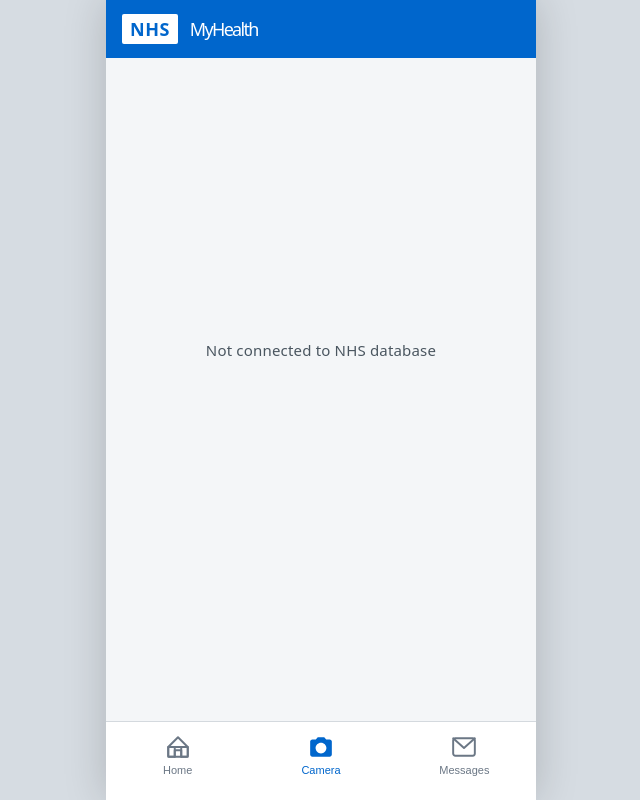
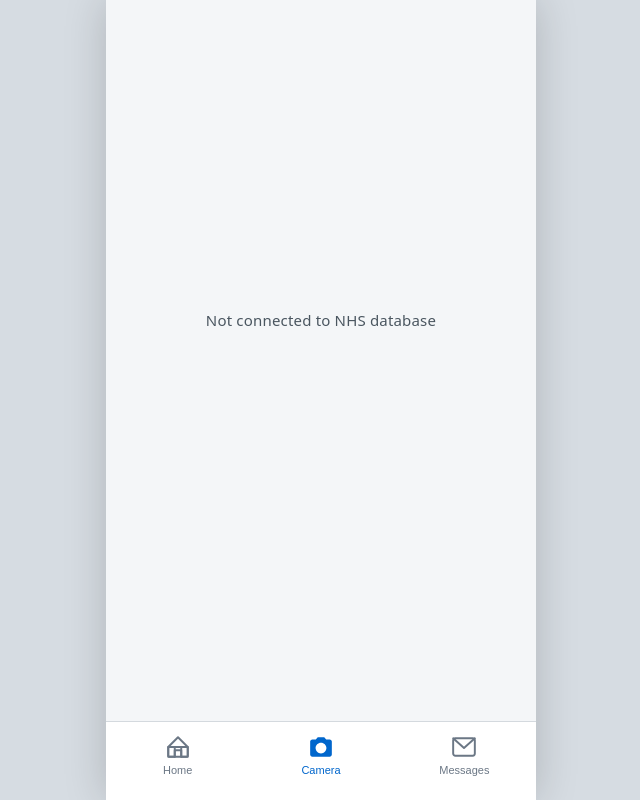
Before and after one commit to Arun-Subra/NHS_Communications, a React (Vite) app: page / in a window 1280 px wide. Shown: the whole page, without its empty margins (319-959 px from the left). Built offline with nearby package versions, Linux system fonts and the light colour scheme; no server answers.

Commit message:
no topnav

```diff
--- a/src/App.jsx
+++ b/src/App.jsx
@@ -72,25 +72,6 @@
     boxShadow: '0 0 40px rgba(0,0,0,0.18)',
     position: 'relative',
   },
-  header: {
-    backgroundColor: '#0066CC',
-    color: '#FFFFFF',
-    padding: '14px 16px',
-    display: 'flex',
-    alignItems: 'center',
-    gap: '12px',
-    flexShrink: 0,
-  },
-  nhsLogo: {
-    backgroundColor: '#FFFFFF',
-    color: '#0066CC',
-    fontWeight: '700',
-    fontSize: '18px',
-    padding: '2px 8px',
-    borderRadius: '2px',
-    letterSpacing: '0.5px',
-  },
-  headerTitle: { fontSize: '18px', margin: 0, fontWeight: '400', color: '#FFFFFF' },
   mainContent: {
     flex: 1,
     display: 'flex',
@@ -180,11 +161,6 @@
 
   return (
     <div style={s.shell}>
-      <header style={s.header}>
-        <div style={s.nhsLogo}>NHS</div>
-        <h1 style={s.headerTitle}>MyHealth</h1>
-      </header>
-
       <main style={s.mainContent}>
         {isLoading
           ? <p style={s.loading}>Connecting to NHS Database…</p>
```
